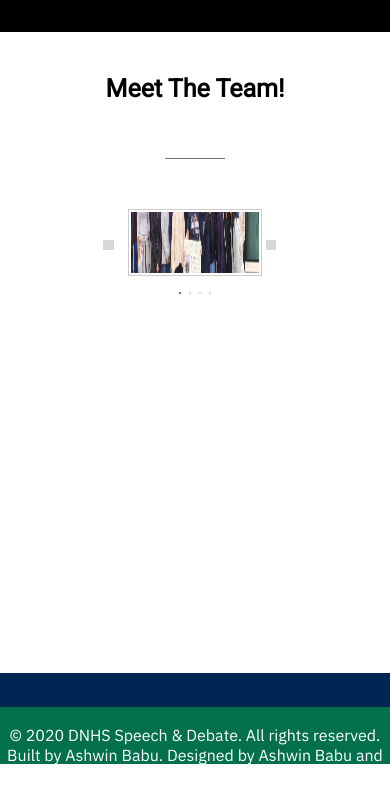
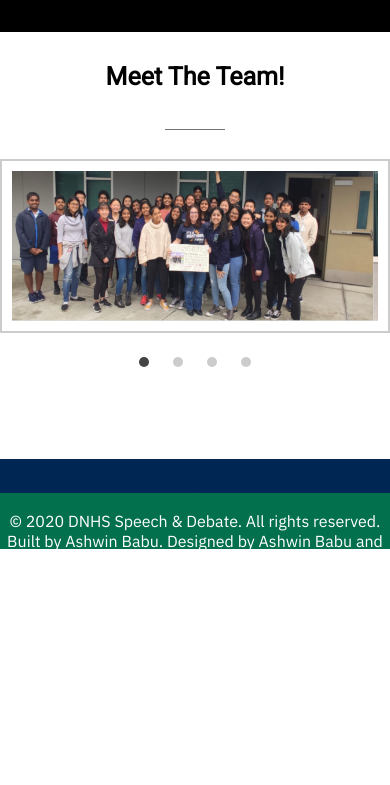
Before and after one commit to ashwinbabu888/Speech-and-Debate-Website, a website: page docs/index.html in a window 390 px wide. Shown: the part 1760-2545 px from the top of the page. After the commit the page ends 2331 px from the top, so only its background shows below. Drawn offline with Linux system fonts and the light colour scheme; grey boxes are pictures that could not be loaded; a web font is replaced by a local one.

Commit message:
responsive team carousel

```diff
--- a/docs/index.html
+++ b/docs/index.html
@@ -131,7 +131,7 @@
         <!-- SECTION 8: MEET THE TEAM HEADER -->
         <section>
             <div class="section-7-wrapper">
-                <h2 class="heading-section-heading-title">Meet The Team!</h2>
+                <h2 class="team-title">Meet The Team!</h2>
             </div>
         </section>
 
--- a/docs/styles.css
+++ b/docs/styles.css
@@ -701,22 +701,29 @@ hr{
 }
 
 .section-7-wrapper{
-    height: 8vh;
+    height: 90px;
     background: #fff;
 }
 
+.team-title{
+    font-size: 40px;
+    font-family: 'Roboto', sans-serif;
+    text-align: center;
+    margin-top: 50px;
+}
+
 .section-8-container{
-    height: 6vh;
+    height: 55px;
     color: #fff;
 }
 
 .carousel-wrapper{
-    height: 55vh;
+    height: 500px;
 }
 
 #slider {
    margin: 0 auto;
-   width: 41.77vw;
+   width: 799px;
    max-width: 100%;
    text-align: center;
 }
@@ -731,8 +738,8 @@ hr{
 }
 
 #slides {
-   padding: 0.522vw;
-   border: 0.1566vw solid #ccc;
+   padding: 10px;
+   border: 2px solid #ccc;
    background: #fff;
    position: relative;
    z-index: 1;
@@ -763,7 +770,7 @@ hr{
    transition: margin-left 500ms cubic-bezier(0.770, 0.000, 0.175, 1.000);
    width: 400%;
    line-height: 0;
-   height: 15.66vw;
+   height: 300px;
 }
 
 #slides .slide {
@@ -793,9 +800,9 @@ hr{
 }
 
 #controls {
-   margin: -9.39825vw 0 0 0;
+   margin: -180px 0 0 0;
    width: 100%;
-   height: 2.6106vw;
+   height: 50px;
    z-index: 3;
    position: relative;
 }
@@ -803,8 +810,8 @@ hr{
 #controls label {
    transition: opacity 0.2s ease-out;
    display: none;
-   width: 2.6106vw;
-   height: 2.6106vw;
+   width: 50px;
+   height: 50px;
    opacity: .4;
 }
 
@@ -818,7 +825,7 @@ hr{
 #slide4:checked ~ #controls label:nth-child(1) {
    background: url(https://image.flaticon.com/icons/svg/130/130884.svg) no-repeat;
    float:right;
-   margin: 0 -2.6106vw 0 0;
+   margin: 0 -50px 0 0;
    display: block;
 }
 
@@ -828,22 +835,22 @@ hr{
 #slide4:checked ~ #controls label:nth-last-child(2) {
    background: url(https://image.flaticon.com/icons/svg/130/130882.svg) no-repeat;
    float:left;
-   margin: 0 0 0 -2.6106vw;
+   margin: 0 0 0 -50px;
    display: block;
 }
 
 #bullets {
-   margin: 7.8319vw 0 0;
+   margin: 150px 0 0;
    text-align: center;
 }
 
 #bullets label {
    display: inline-block;
-   width: 0.5221vw;
-   height: 0.5221vw;
+   width: 10px;
+   height: 10px;
    border-radius:100%;
    background: #ccc;
-   margin: 0 0.5221vw;
+   margin: 0 10px;
 }
 
 #slide1:checked ~ #bullets label:nth-child(1),
@@ -853,26 +860,121 @@ hr{
    background: #444;
 }
 
+.carousel-img{
+    width: 777px;
+    height: 300px;
+}
+
 @media screen and (max-width: 900px) {
+   .section-7-wrapper{
+        height: 50px;
+    }
+
+    .team-title{
+        font-size: 30px;
+        margin-top: 30px;
+    }
+
+    .section-8-container{
+        height: 40px;
+    }
+
+    .carousel-wrapper{
+        height: 430px;
+    }
+
+    #slider {
+       width: 650px;
+    }
+
+    #slides .inner {
+       height: 250px;
+    }
+
+    #controls {
+       margin: -150px 0 0 0;
+       height: 20px;
+    }
+
+    #controls label {
+       width: 40px;
+       height: 40px;
+    }
+
     #slide1:checked ~ #controls label:nth-child(2),
     #slide2:checked ~ #controls label:nth-child(3),
     #slide3:checked ~ #controls label:nth-child(4),
-   #slide4:checked ~ #controls label:nth-child(1),
-   #slide1:checked ~ #controls label:nth-last-child(2),
-   #slide2:checked ~ #controls label:nth-last-child(3),
-   #slide3:checked ~ #controls label:nth-last-child(4),
-   #slide4:checked ~ #controls label:nth-last-child(1) {
-      margin: 0;
+    #slide4:checked ~ #controls label:nth-child(1) {
+       margin: 0 -50px 0 0;
     }
-   #slides {
-      max-width: calc(100% - 7.30975vw);
-      margin: 0 auto;
+
+    .carousel-img{
+        width: 627px;
+        height: 250px;
     }
 }
 
+@media screen and (max-width: 760px) {
+    .team-title{
+        font-size: 25px;
+        margin-top: 30px;
+    }
+
+    .section-8-container{
+        height: 40px;
+    }
+
+    .carousel-wrapper{
+        height: 300px;
+    }
+
+    #slider {
+       width: 500px;
+    }
+
+    #slides .inner {
+       height: 200px;
+    }
+
+    #controls {
+       margin: -130px 0 0 0;
+       height: 0px;
+    }
+
     .carousel-img{
-    width: 40.4vw;
-    height: 32vh;
+        width: 476px;
+        height: 200px;
+    }
+
+}
+
+@media screen and (max-width: 620px) {
+    .section-8-container{
+        height: 30px;
+    }
+
+    .carousel-wrapper{
+        height: 300px;
+    }
+
+    #slider {
+       width: 400px;
+    }
+
+    #slides .inner {
+       height: 150px;
+    }
+
+    #controls {
+       margin: -130px 0 0 0;
+       height: 0px;
+    }
+
+    .carousel-img{
+        width: 376px;
+        height: 150px;
+    }
+
 }
 
 #blue-strip{
```
Lines whose indentation alone changed are shown as unchanged.
